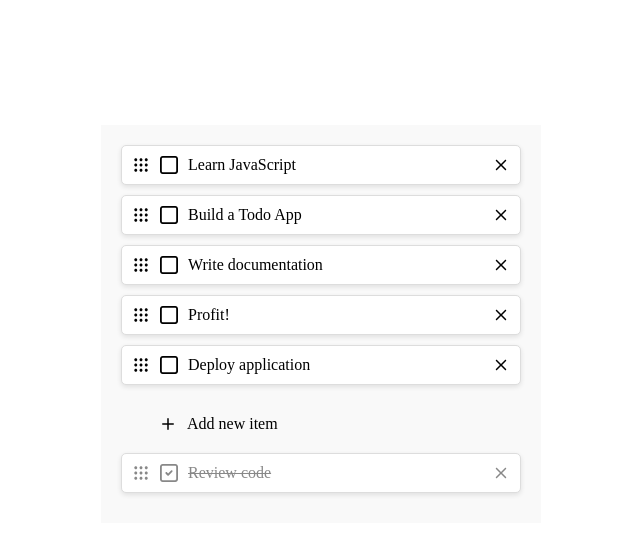
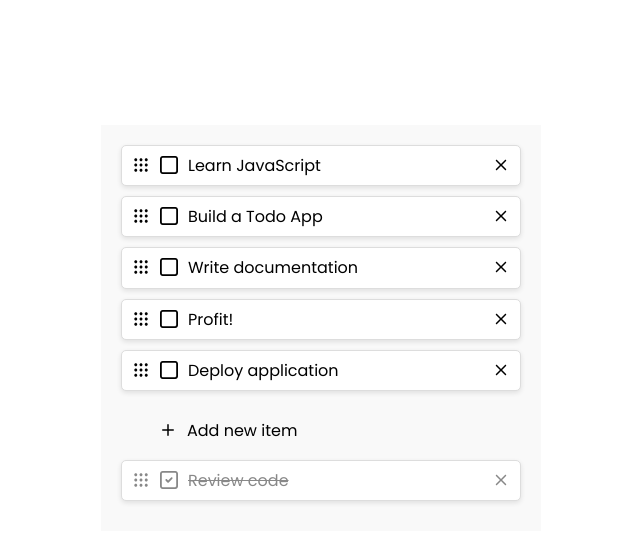
Before and after one commit to badfennec/vanilla-todo-list, a website built with Vite: page index.html in a window 1280 px wide. Shown: the whole page, without its empty margins (319-959 px from the left). Built offline with nearby package versions, Linux system fonts and the light colour scheme.

Commit message:
Add font Poppins

```diff
--- a/badfennec-todo/badfennec-todo.css
+++ b/badfennec-todo/badfennec-todo.css
@@ -1,4 +1,8 @@
 .badfennec-todo {
+    font-family: 'Poppins', sans-serif;
+    font-size: 1em;
+    line-height: 1.2em;
+
     background-color: #f9f9f9;
     display: grid;
     gap: 20px;
--- a/badfennec-todo/badfennec-todo.js
+++ b/badfennec-todo/badfennec-todo.js
@@ -6,6 +6,7 @@ import DragIntersector from './drag-intersector.js';
 import Events from './events.js';
 import DOMHandler from './dom.js';
 
+import '@fontsource/poppins';
 import './badfennec-todo.css';
 
 export default class BadFennecTodo {
--- a/package.json
+++ b/package.json
@@ -10,5 +10,8 @@
   },
   "devDependencies": {
     "vite": "^7.2.4"
+  },
+  "dependencies": {
+    "@fontsource/poppins": "^5.2.7"
   }
 }
```
Also changed, not shown: 1 other file.
